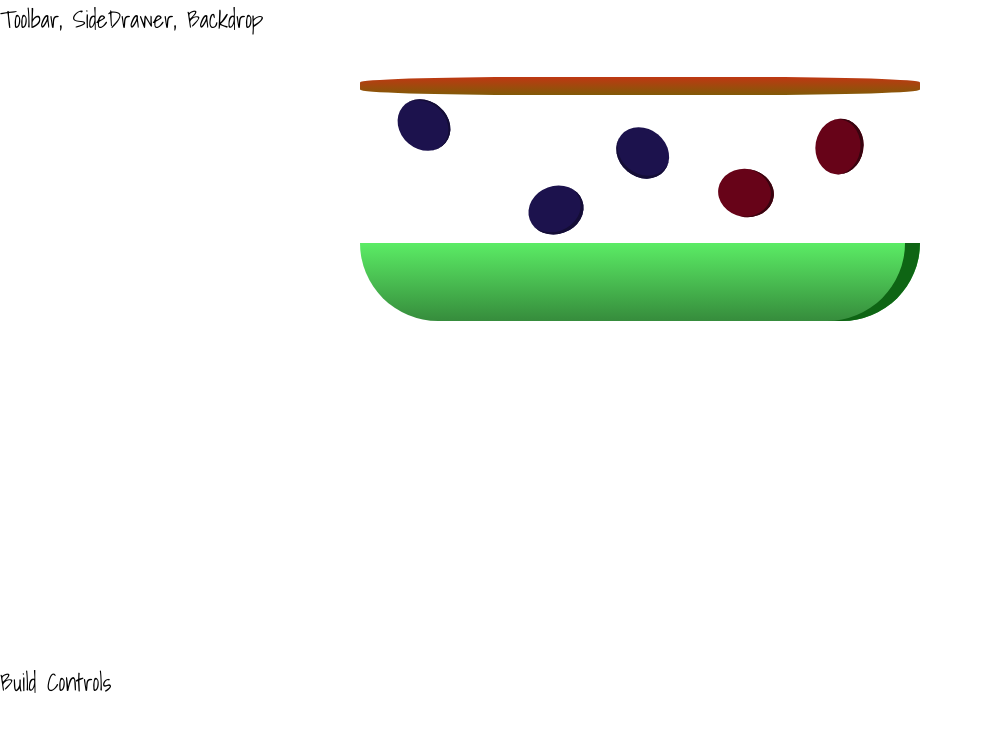
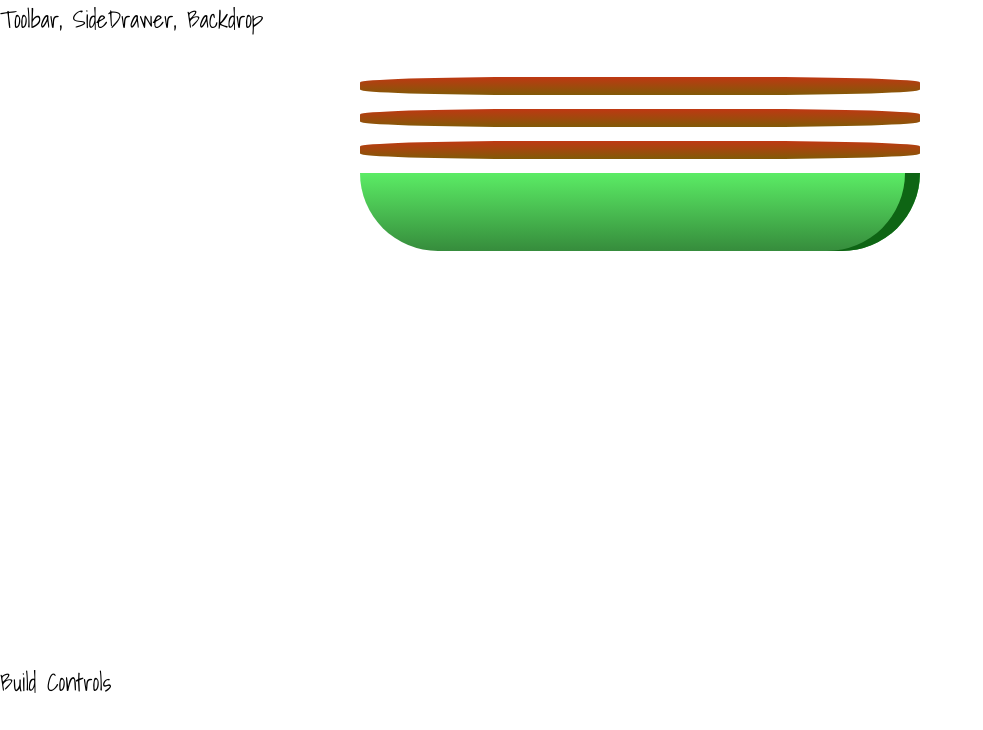
Before and after one commit to Loratadin/skinny-salad, a React (Create React App) app: page / in a window 1280 px wide. Shown: the top 730 px of the page, without its empty margins (0-983 px from the left). Built offline with nearby package versions, Linux system fonts and the light colour scheme.

Commit message:
Output Salad Ingredients dynamically

```diff
--- a/src/components/Salad/Salad.js
+++ b/src/components/Salad/Salad.js
@@ -3,10 +3,16 @@
 import SaladIngredient from './SaladIngredient/SaladIngredient';
 
 const salad = (props) => {
+	const transformedIngredients = Object.keys(props.ingredients)
+		.map(igKey => {
+			return [...Array(props.ingredients[igKey])].map((_, i) => {
+				return <SaladIngredient key={igKey + i} type={igKey} />;
+			});
+		});
  	return (
 		<Salad>
 			<SaladIngredient type="topping" />
-			<SaladIngredient type="berry" />
+			{transformedIngredients}
 			<SaladIngredient type="salad-bed" />
 		</Salad>
 	);
```
